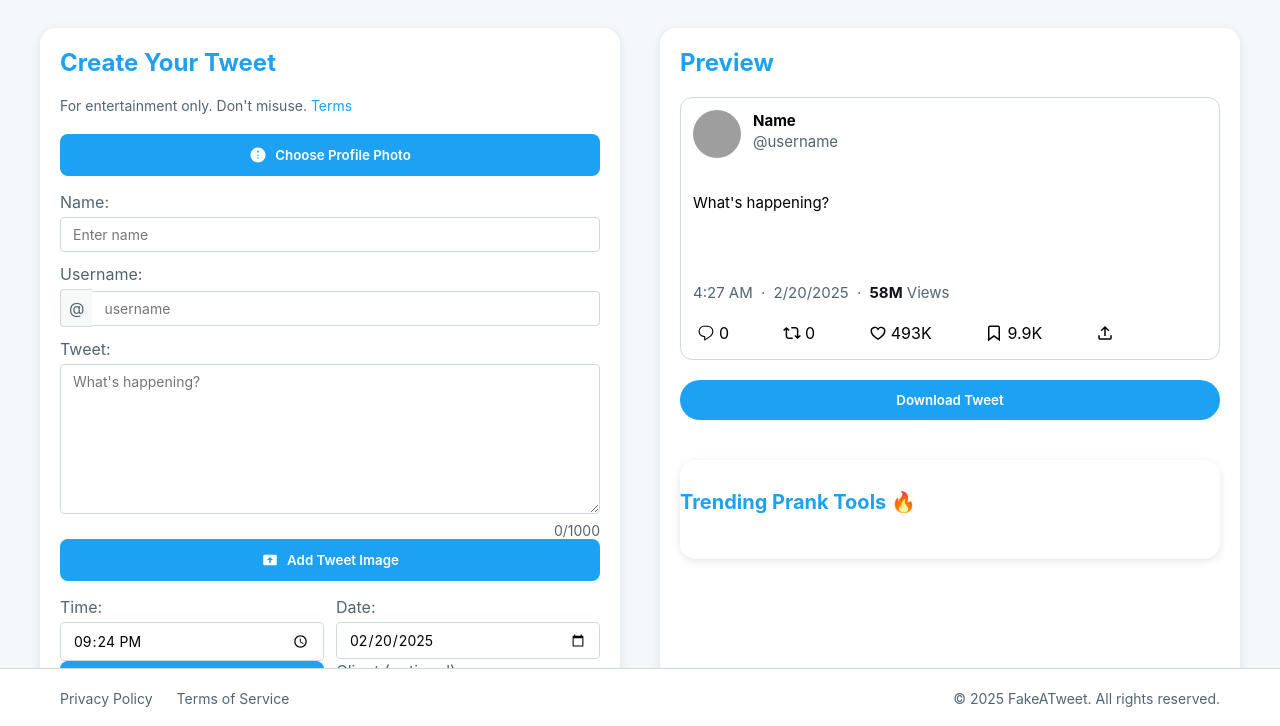
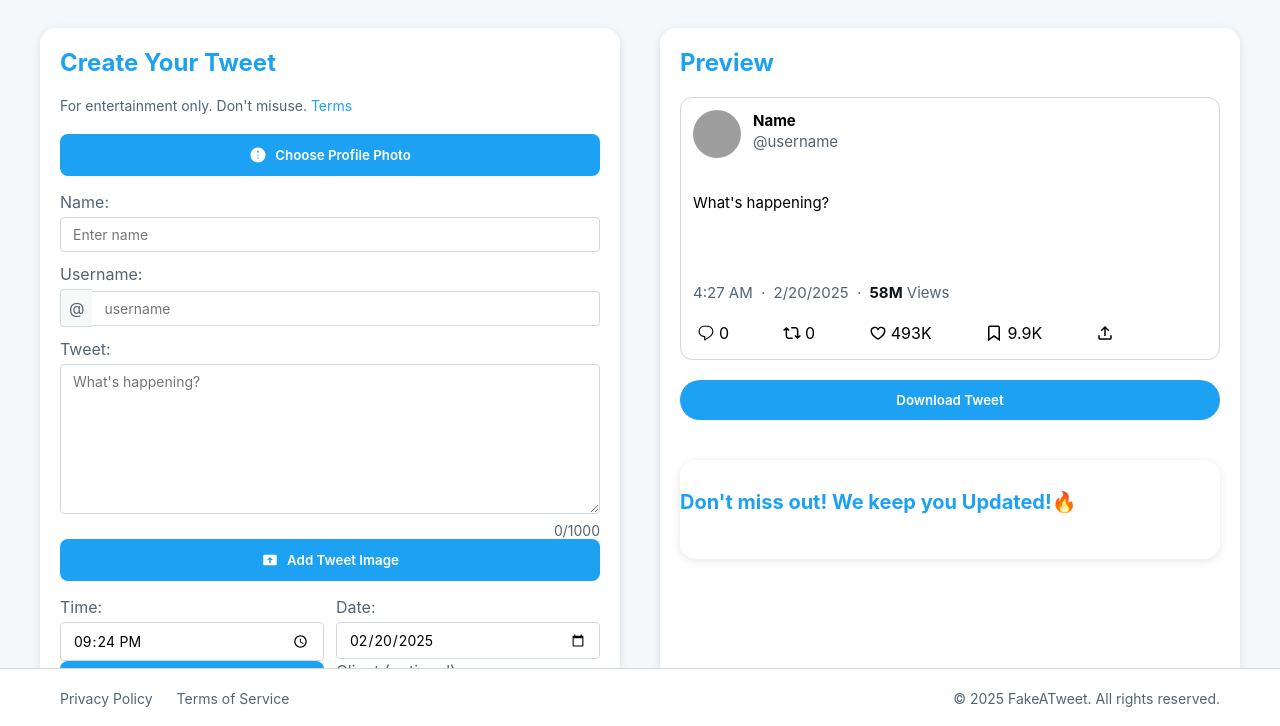
Before and after one commit to TahirSKY/fakeatweet, a plain HTML site: page tool/index.html in a window 1280 px wide. Shown: the part 72-798 px from the top of the page. Drawn offline with Linux system fonts and the light colour scheme; grey boxes are pictures that could not be loaded.

Commit message:
Your update message here

```diff
--- a/tool/index.html
+++ b/tool/index.html
@@ -250,7 +250,7 @@
                 <button id="downloadBtn" class="download-btn">Download Tweet</button>
 
                 <div class="recommended-tools">
-                    <h3>Trending Prank Tools 🔥</h3>
+                    <h3>Don't miss out! We keep you Updated!🔥</h3>
                     <!-- Adsterra Native Banner Start -->
                     <script async="async" data-cfasync="false"
                         src="//pl25917669.effectiveratecpm.com/6e5ad4d93a0199cfb54603c6f0a3c103/invoke.js">
```
